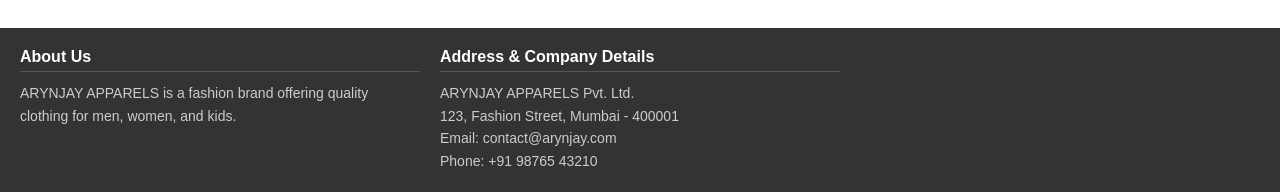
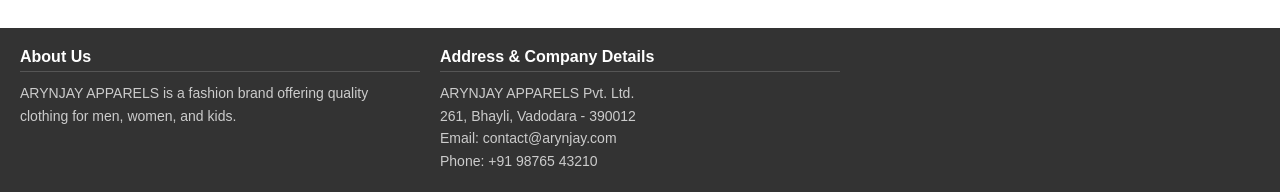
Before and after one commit to jadejajayrajsinh757/frenzyvastra-websites-shopping, a Django app: page /mens/ in a window 1280 px wide. Shown: the part 608-800 px from the top of the page. Run offline with Django 5.2, Linux system fonts and the light colour scheme.

Commit message:
second commit

```diff
--- a/jarvis/templates/mens.html
+++ b/jarvis/templates/mens.html
@@ -10,14 +10,12 @@
             padding: 0;
             box-sizing: border-box;
         }
-
         body {
             font-family: Arial, sans-serif;
             display: flex;
             flex-direction: column;
             min-height: 100vh;
         }
-
         header {
             background-color: #333;
             color: white;
@@ -39,7 +37,6 @@
             border-radius: 4px;
             width: 200px;
         }
-
         .search-container button {
             padding: 8px 15px;
             border: none;
@@ -64,7 +61,6 @@
             justify-content: center;
             gap: 30px;
         }
-
         nav ul li {
             position: relative;
         }
@@ -88,7 +84,6 @@
             background-color: #444;
             min-width: 150px;
         }
-
         .dropdown li {
             width: 100%;
         }
@@ -175,7 +170,7 @@
             <div class="footer-section">
                 <h3>Address & Company Details</h3>
                 <p>ARYNJAY APPARELS Pvt. Ltd.</p>
-                <p>123, Fashion Street, Mumbai - 400001</p>
+                <p>261, Bhayli, Vadodara - 390012</p>
                 <p>Email: contact@arynjay.com</p>
                 <p>Phone: +91 98765 43210</p>
             </div>
```
Also changed, not shown: jarvis/templates/about.html (+0 -12 lines).
